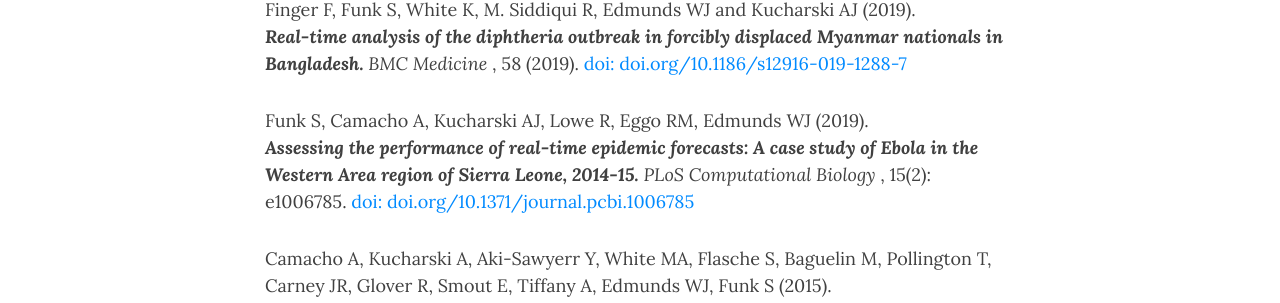
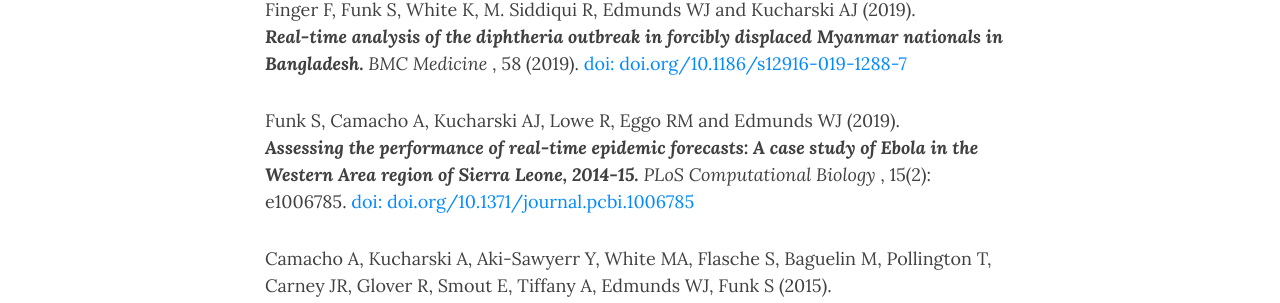
Before and after one commit to epiforecasts/jekyll-epiforecasts-website, a Jekyll site: the page built from pubs.html, in a window 1280 px wide and 976 px high. Shown: the part 282-585 px from the top of the window. Built offline with Jekyll 4.4.1, drawn with Linux system fonts in a browser that asks for light colours; nearby versions of some CDN libraries.

```diff
--- a/_data/papers.yml
+++ b/_data/papers.yml
@@ -3,7 +3,7 @@
 
 - title: Assessing the performance of real-time epidemic forecasts
   date: 2015-02-11
-  ref-authors: Funk S, Camacho A, Kucharski AJ, Lowe R, Eggo RM, Edmunds WJ
+  ref-authors: Funk S, Camacho A, Kucharski AJ, Lowe R, Eggo RM and Edmunds WJ
   ref-year: 2019
   ref-title: "Assessing the performance of real-time epidemic forecasts: A case study of Ebola in the Western Area region of Sierra Leone, 2014-15"
   ref-journal: PLoS Computational Biology
```
